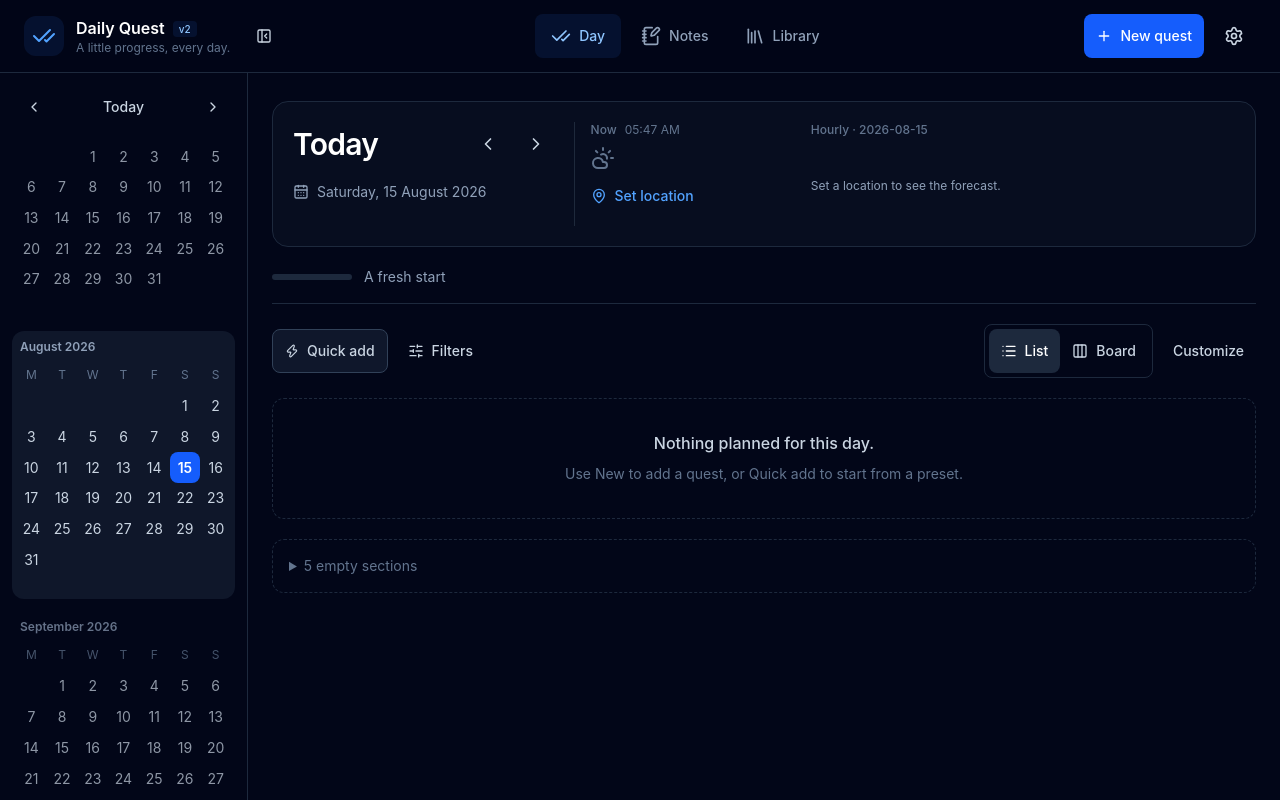
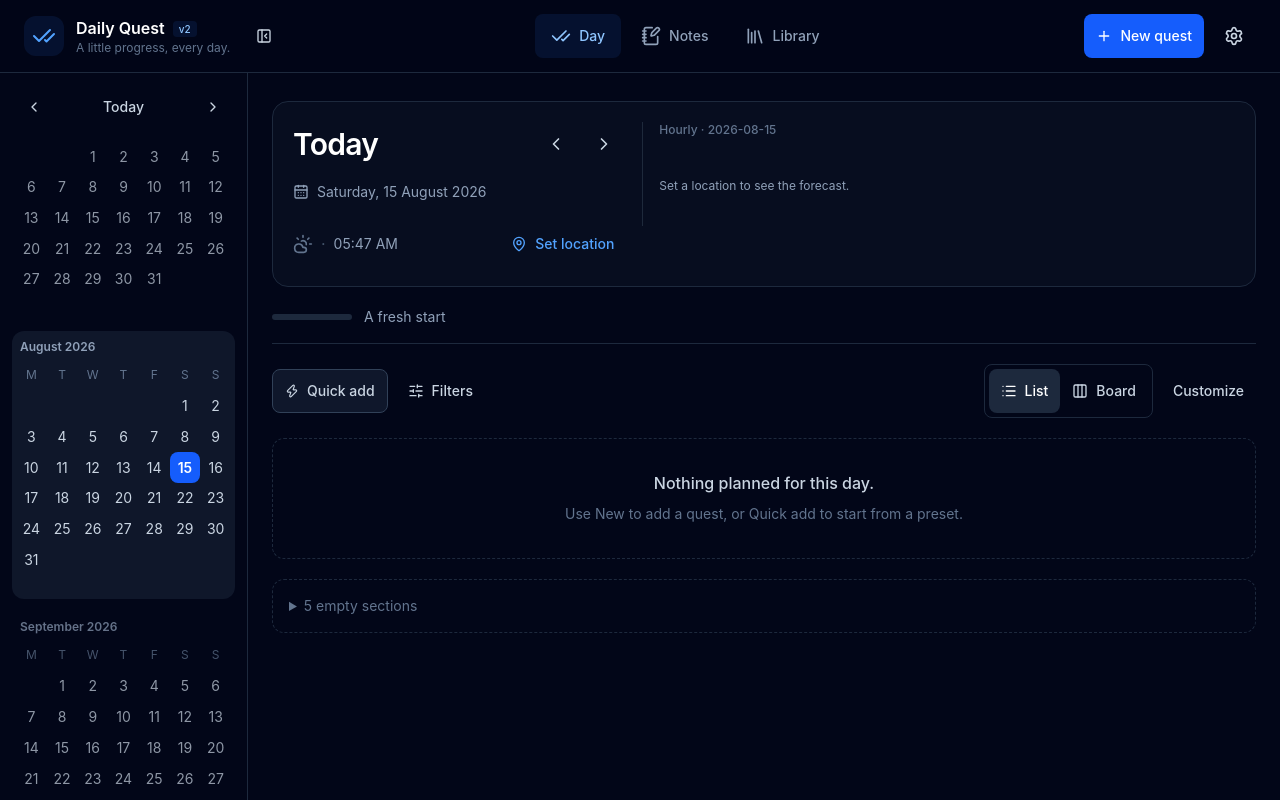
Before and after one commit to juhonis/daily-quest, a React (Vite) app in the folder client/: page / in a window 1280 px wide. Built offline with nearby package versions, Linux system fonts and the light colour scheme.

Commit message:
feat: Unify day and weather summary

```diff
--- a/client/src/features/quests/list/QuestsColumn.tsx
+++ b/client/src/features/quests/list/QuestsColumn.tsx
@@ -41,7 +41,7 @@ export function QuestsColumn({ onEdit, onChooseDate }: { onEdit: (id: string) =>
   return (
     <div className="min-w-0 space-y-5">
       <header aria-label="Day overview" className="day-overview rounded-2xl border border-slate-800 bg-slate-900/40 p-4 sm:p-5">
-      <div className="day-overview-layout">
+       <DayWeather>
       <div className="min-w-0">
         <div className="flex flex-wrap items-center justify-between gap-2">
           <h1 className="min-w-0 break-words text-2xl font-semibold tracking-tight text-white sm:text-3xl">{isToday ? 'Today' : format(parseDate(selectedDate), 'EEEE')}</h1>
@@ -53,8 +53,7 @@ export function QuestsColumn({ onEdit, onChooseDate }: { onEdit: (id: string) =>
         </div>
         <button type="button" aria-label="Choose date" onClick={onChooseDate} className="mt-1 inline-flex min-h-11 max-w-full items-center gap-2 text-left text-sm text-slate-400 hover:text-slate-200"><CalendarDays className="h-4 w-4 shrink-0" /><span className="sm:hidden">{format(parseDate(selectedDate), 'EEE, d MMM')}</span><span className="hidden sm:inline">{format(parseDate(selectedDate), 'EEEE, d MMMM yyyy')}</span></button>
       </div>
-      <DayWeather />
-      </div>
+       </DayWeather>
       </header>
 
       <div className="flex flex-wrap items-center justify-between gap-3 border-b border-slate-800 pb-4">
--- a/client/src/features/weather/DayWeather.tsx
+++ b/client/src/features/weather/DayWeather.tsx
@@ -1,4 +1,4 @@
-import { lazy, Suspense, useEffect, useLayoutEffect, useRef, useState } from 'react'
+import { lazy, Suspense, useEffect, useLayoutEffect, useRef, useState, type ReactNode } from 'react'
 import { CloudSun, MapPin, Radar, RotateCw, Settings } from 'lucide-react'
 import { useStore } from '../../store/useStore'
 import { addDays, getTodayLocal } from '../../utils/dateUtils'
@@ -45,7 +45,7 @@ function HourlyForecast({ resource, selectedDate, currentHour, available, hasLoc
   else if (!hourly) message = 'Loading forecast…'
 
   return (
-    <div className="min-w-0" role="group" aria-label="Hourly forecast">
+    <div className="day-forecast min-w-0" role="group" aria-label="Hourly forecast">
       <p className="mb-2 text-xs font-medium text-slate-500">Hourly · {selectedDate}</p>
       {message ? <div className="flex min-h-20 items-center gap-2 text-xs leading-relaxed text-slate-400">
         <p role="status">{message}</p>
@@ -68,7 +68,7 @@ function HourlyForecast({ resource, selectedDate, currentHour, available, hasLoc
   )
 }
 
-export function DayWeather() {
+export function DayWeather({ children }: { children: ReactNode }) {
   const coords = useStore((state) => state.coords)
   const locationName = useStore((state) => state.locationName)
   const selectedDate = useStore((state) => state.selectedDate)
@@ -83,6 +83,8 @@ export function DayWeather() {
     coords && available && selectedDate !== today ? selectedDate : '')
   const forecast = selectedDate === today ? current : otherDay
   const conditions = current.data?.current_weather
+  const fullLocation = locationName || 'Your location'
+  const shortLocation = locationName.split(',')[0].trim() || fullLocation
 
   useEffect(() => {
     const timer = setInterval(() => setNow(new Date()), 60000)
@@ -90,25 +92,28 @@ export function DayWeather() {
   }, [])
 
   return (
-    <section aria-label="Weather" className="day-weather min-w-0">
-      <div className="min-w-0" role="group" aria-label="Current weather">
-        <div className="mb-2 flex flex-wrap items-center gap-x-2 text-xs text-slate-500">
-          <span className="font-medium">Now</span>
-          <time dateTime={now.toISOString()}>{now.toLocaleTimeString([], { hour: '2-digit', minute: '2-digit' })}</time>
+    <section aria-label="Weather" className="day-overview-layout min-w-0">
+      <div className="min-w-0" role="group" aria-label="Day summary">
+        {children}
+        <div className="mt-2 flex min-w-0 flex-wrap items-center justify-between gap-x-3 gap-y-1" role="group" aria-label="Current weather">
+          <div className="min-w-0 flex-1 basis-36">
+            <div className="flex flex-wrap items-center gap-x-2 gap-y-1">
+              {selectedDate !== today && <span className="text-xs font-medium text-slate-400">Now</span>}
+              {!coords ? <CloudSun className="h-5 w-5 text-slate-500" />
+                : conditions ? <><WeatherIcon code={conditions.weathercode} /><span className="text-lg font-semibold tracking-tight text-slate-200">{Math.round(conditions.temperature)}°C</span></>
+                : <p role="status" className="text-xs text-slate-400">{current.status === 'error' || current.status === 'ready' ? 'Current conditions unavailable.' : 'Loading weather…'}</p>}
+              <span aria-hidden="true" className="text-slate-600">·</span>
+              <time className="text-sm text-slate-400" dateTime={now.toISOString()}>{now.toLocaleTimeString([], { hour: '2-digit', minute: '2-digit' })}</time>
+            </div>
+            {coords && <p className="mt-1 truncate text-xs text-slate-400" title={fullLocation} aria-label={fullLocation}>{shortLocation}</p>}
+          </div>
+          {!coords ? <Button variant="ghost" onClick={() => setLocationOpen(true)} className="text-blue-400"><MapPin className="h-4 w-4" />Set location</Button>
+            : <div className="flex flex-wrap items-center gap-1">
+              <Button variant="icon" onClick={() => setLocationOpen(true)} aria-label="Change weather location"><Settings className="h-4 w-4" /></Button>
+              <Button variant="icon" onClick={() => setRadarOpen(true)} aria-label="Show radar"><Radar className="h-4 w-4" /></Button>
+              {current.status === 'error' && <Button variant="icon" onClick={current.retry} aria-label="Retry current weather"><RotateCw className="h-4 w-4" /></Button>}
+            </div>}
         </div>
-        {!coords ? <div className="flex flex-col items-start gap-1">
-          <CloudSun className="h-6 w-6 text-slate-500" />
-          <Button variant="ghost" onClick={() => setLocationOpen(true)} className="-ml-3 text-blue-400"><MapPin className="h-4 w-4" />Set location</Button>
-        </div> : <>
-          {conditions ? <div className="flex items-center gap-2"><WeatherIcon code={conditions.weathercode} /><span className="text-2xl font-semibold tracking-tight text-white">{Math.round(conditions.temperature)}°C</span></div>
-            : <p role="status" className="text-xs text-slate-400">{current.status === 'error' || current.status === 'ready' ? 'Current conditions unavailable.' : 'Loading weather…'}</p>}
-          <p className="mt-1 truncate text-xs text-slate-400" title={locationName || 'Your location'}>{locationName || 'Your location'}</p>
-          <div className="-ml-2 mt-1 flex items-center gap-1">
-            <Button variant="icon" onClick={() => setLocationOpen(true)} aria-label="Change weather location"><Settings className="h-4 w-4" /></Button>
-            <Button variant="icon" onClick={() => setRadarOpen(true)} aria-label="Show radar"><Radar className="h-4 w-4" /></Button>
-            {current.status === 'error' && <Button variant="icon" onClick={current.retry} aria-label="Retry current weather"><RotateCw className="h-4 w-4" /></Button>}
-          </div>
-        </>}
       </div>
       <HourlyForecast resource={forecast} selectedDate={selectedDate} currentHour={selectedDate === today ? conditions?.time.slice(0, 13) : undefined} available={available} hasLocation={!!coords} />
       {locationOpen && <LocationPicker onClose={() => setLocationOpen(false)} />}
--- a/client/src/features/weather/LocationPicker.tsx
+++ b/client/src/features/weather/LocationPicker.tsx
@@ -22,6 +22,7 @@ export function LocationPicker({ onClose }: LocationPickerProps) {
   const storeMode = useStore(s => s.locationMode)
   const setLocationMode = useStore(s => s.setLocationMode)
   const setLocationName = useStore(s => s.setLocationName)
+  const locationName = useStore(s => s.locationName)
 
   const [mode, setMode] = useState<'auto' | 'manual'>(storeMode)
   const [query, setQuery] = useState('')
@@ -80,6 +81,7 @@ export function LocationPicker({ onClose }: LocationPickerProps) {
 
   return (
     <Modal isOpen onClose={onClose} title="Set location">
+        {locationName && <p className="mb-4 text-sm text-slate-400">Current location: {locationName}</p>}
 
         <div className="flex gap-2 mb-4">
           <button
--- a/client/src/index.css
+++ b/client/src/index.css
@@ -21,27 +21,18 @@
   gap: 1rem;
 }
 
-.day-weather {
-  display: grid;
-  gap: 1rem;
+.day-forecast {
   border-top: 1px solid #1e293b;
   padding-top: 1rem;
 }
 
-@container (min-width: 280px) {
-  .day-weather {
-    grid-template-columns: minmax(110px, 0.6fr) minmax(0, 1.4fr);
-  }
-}
-
-@container (min-width: 760px) {
+@container (min-width: 640px) {
   .day-overview-layout {
-    grid-template-columns: minmax(210px, 0.8fr) minmax(0, 2fr);
+    grid-template-columns: minmax(260px, 0.9fr) minmax(0, 1.6fr);
     align-items: start;
   }
 
-  .day-weather {
-    grid-template-columns: minmax(120px, 0.65fr) minmax(0, 1.35fr);
+  .day-forecast {
     border-top: 0;
     border-left: 1px solid #1e293b;
     padding-top: 0;
```
Also changed, not shown: 2 other files (tests, documents, lock files or other folders).
